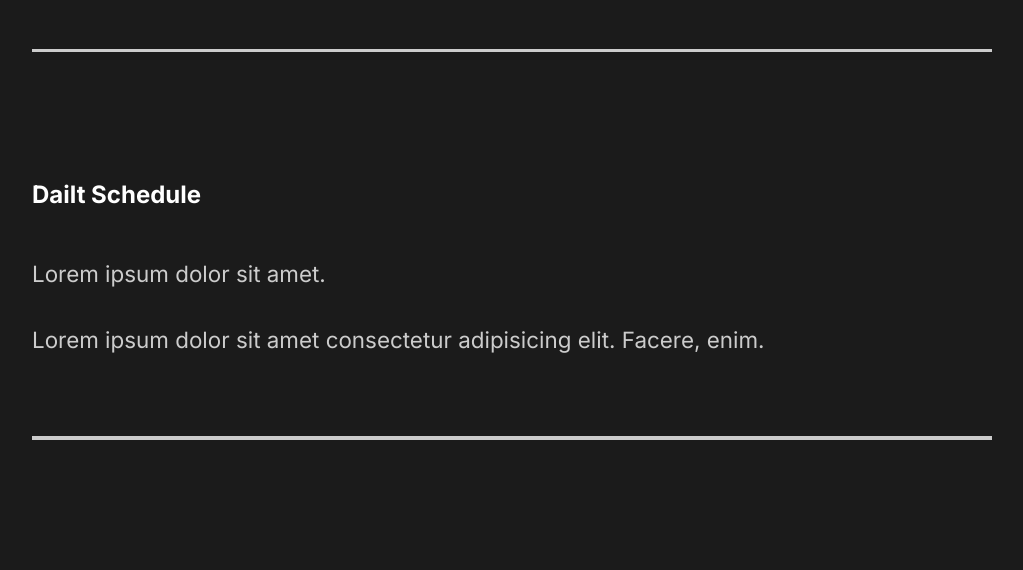
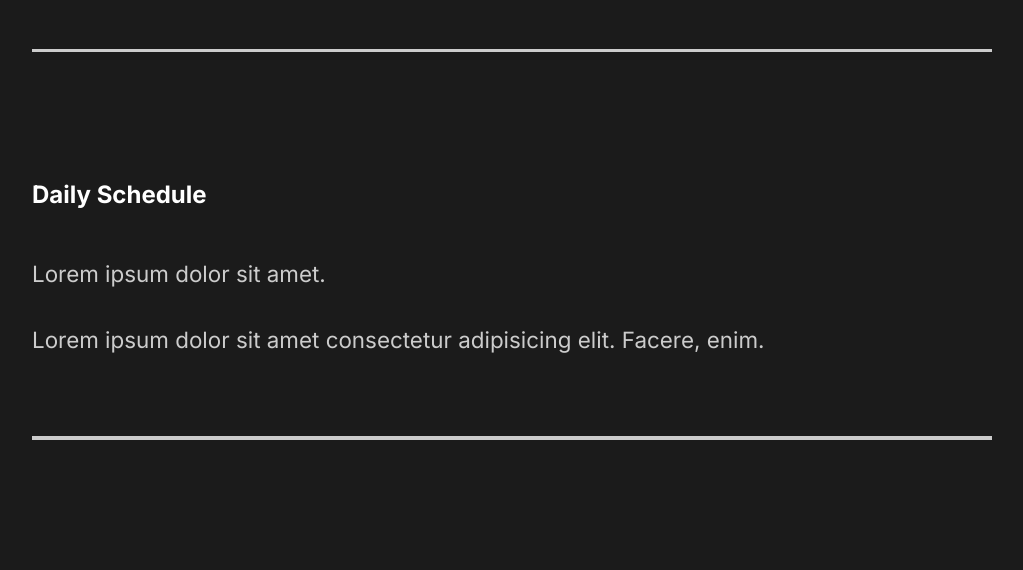
Before and after one commit to aashishshrestha09/Capture-Portfolio, a React (Create React App) app: page / in a window 1280 px wide. Shown: the part 2600-3170 px from the top of the page, without its empty margins (128-1151 px from the left). Built offline with nearby package versions, Linux system fonts and the light colour scheme.

Commit message:
16. Finishing Faq Animation

```diff
--- a/src/components/FaqSection.js
+++ b/src/components/FaqSection.js
@@ -2,51 +2,38 @@
 import styled from 'styled-components'
 import {About} from '../styles'
 import Toogle from './Toogle'
+import{AnimateSharedLayout} from 'framer-motion'
 
 const FaqSection = () => {
     return(
         <Faq>
             <h2>Any Questions <span>FAQ</span></h2>
-            <Toogle>
-                <div className="question">
-                    <h4>How Do I Start?</h4>
+            <AnimateSharedLayout>
+                <Toogle title="How Do I Start?">
                     <div className="answer">
                         <p>Lorem ipsum dolor sit amet.</p>
                         <p>Lorem ipsum dolor sit amet consectetur adipisicing elit. Facere, enim.</p>
                     </div>
-                    <div className="faq-line"></div>
-                </div>
-            </Toogle>
-            <Toogle>
-                <div className="question">
-                    <h4>Dailt Schedule</h4>
+                </Toogle>
+                <Toogle title="Daily Schedule">
                     <div className="answer">
                         <p>Lorem ipsum dolor sit amet.</p>
                         <p>Lorem ipsum dolor sit amet consectetur adipisicing elit. Facere, enim.</p>
                     </div>
-                    <div className="faq-line"></div>
-                </div>
-            </Toogle>
-            <Toogle>
-                <div className="question">
-                    <h4>Different Payment Methods</h4>
+                </Toogle>
+                <Toogle title="Different Payment Methods">
                     <div className="answer">
                         <p>Lorem ipsum dolor sit amet.</p>
                         <p>Lorem ipsum dolor sit amet consectetur adipisicing elit. Facere, enim.</p>
                     </div>
-                    <div className="faq-line"></div>
-                </div>
-            </Toogle>
-            <Toogle>
-                <div className="question">
-                    <h4>What Products do You Offer?</h4>
+                </Toogle>
+                <Toogle title="What Products do You Offer?">
                     <div className="answer">
                         <p>Lorem ipsum dolor sit amet.</p>
                         <p>Lorem ipsum dolor sit amet consectetur adipisicing elit. Facere, enim.</p>
                     </div>
-                    <div className="faq-line"></div>
-                </div>
-            </Toogle>
+                </Toogle>
+            </AnimateSharedLayout>
         </Faq>
     )
 }
--- a/src/components/Toogle.js
+++ b/src/components/Toogle.js
@@ -1,10 +1,13 @@
 import React, {useState} from 'react'
+import {motion} from 'framer-motion'
 
-export default function Toogle({children}) {
+export default function Toogle({children, title}) {
     const [toogle, setToogle] = useState(true);
     return (
-        <div onClick={() => setToogle(!toogle)}>
+        <motion.div layout className="question" onClick={() => setToogle(!toogle)}>
+            <motion.h4 layout>{title}</motion.h4>
             {toogle ? children : ""}
-        </div>
+            <div className="faq-line"></div>
+        </motion.div>
     )
 }
```
Also changed, not shown: 1 other file (tests, documents, lock files or other folders).
